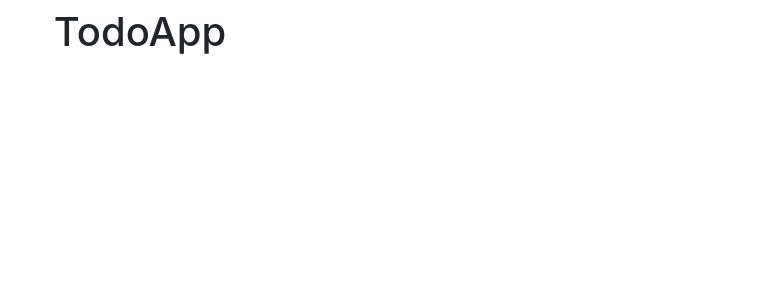
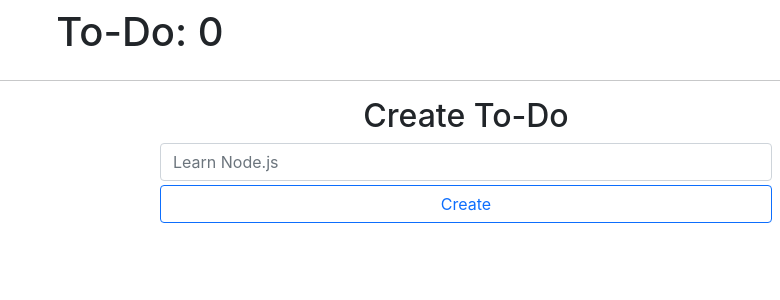
Before and after one commit to zJaaal/todo-react-app, a React (Vite) app: page / in a window 1280 px wide. Shown: the top 300 px of the page, without its empty margins (500-1280 px from the left). Built offline with nearby package versions, Linux system fonts and the light colour scheme.

Commit message:
Added useReducer
Simple functionality for todoReducer

```diff
--- a/src/TodoApp.jsx
+++ b/src/TodoApp.jsx
@@ -1,9 +1,99 @@
-import React from "react";
+import React, { useEffect, useReducer, useState } from "react";
+import useForm from "./hooks/useForm";
+import todoReducer from "./todoReducer";
+
+// This fucntion executes everytime you enter the app for the first time
+const init = () => {
+  return JSON.parse(localStorage.getItem("TO-DOS")) || [];
+};
 
 const TodoApp = () => {
+  //The useReducer use a dispath to execute an action
+  const [todos, dispatch] = useReducer(todoReducer, [], init);
+
+  const [{ description }, handleInputChange, reset] = useForm({
+    description: "",
+  });
+
+  useEffect(() => {
+    localStorage.setItem("TO-DOS", JSON.stringify(todos));
+  }, [todos]);
+
+  const handleSubmit = (e) => {
+    e.preventDefault();
+
+    let desc = description.trim();
+
+    if (!desc.length) return;
+
+    const newTodo = {
+      id: Date.now(),
+      desc: desc,
+      done: false,
+    };
+
+    dispatch({ type: "ADD", payload: newTodo });
+
+    reset();
+  };
+
+  const handleDelete = (id) => {
+    dispatch({ type: "DELETE", payload: id });
+  };
+
+  const handleDone = (id) => {
+    dispatch({ type: "TOGGLE", payload: id });
+  };
+
   return (
-    <div className="d-flex justify-content-center mt-2">
-      <h1>TodoApp</h1>
+    <div className="d-flex flex-column mt-2">
+      <h1 className="d-flex justify-content-center">To-Do: {todos.length}</h1>
+      <hr />
+      <div className="row">
+        <div className="col-6">
+          <ul className="list-group list-group-flush">
+            {todos.map((todo, i) => (
+              <li
+                className="list-group-item d-flex align-items-center justify-content-between"
+                key={todo.id}
+              >
+                <p
+                  className={`${todo.done && "complete"}` /*Short circuit*/}
+                  onClick={() => handleDone(todo.id)}
+                >
+                  #{i + 1} {todo.desc}
+                </p>
+                <button
+                  className="btn btn-danger"
+                  onClick={() => handleDelete(todo.id)}
+                >
+                  Delete
+                </button>
+              </li>
+            ))}
+          </ul>
+        </div>
+        <div className="col-6">
+          <h2 className="text-center">Create To-Do</h2>
+          <form onSubmit={handleSubmit} className="d-flex flex-column m-2">
+            <input
+              type="text"
+              name="description"
+              className="form-control"
+              placeholder="Learn Node.js"
+              autoComplete="off"
+              value={description}
+              onChange={handleInputChange}
+            />
+            <button
+              className=" btn btn-outline-primary btn-block mt-1"
+              type="submit"
+            >
+              Create
+            </button>
+          </form>
+        </div>
+      </div>
     </div>
   );
 };
--- /dev/null
+++ b/src/hooks/useForm.js
@@ -0,0 +1,18 @@
+import { useState } from "react";
+
+const useForm = (initialValue = {}) => {
+  const [values, setValues] = useState(initialValue);
+  const reset = () => {
+    setValues(initialValue);
+  };
+  const handleInputChange = ({ target }) => {
+    setValues({
+      ...values,
+      [target.name]: target.value, //Access to the property of the object that has the name of the input
+    });
+  };
+
+  return [values, handleInputChange, reset];
+};
+
+export default useForm;
--- a/src/index.css
+++ b/src/index.css
@@ -11,3 +11,11 @@ code {
   font-family: source-code-pro, Menlo, Monaco, Consolas, 'Courier New',
     monospace;
 }
+
+p {
+  margin: 0;
+}
+
+.complete {
+  text-decoration: line-through;
+}
--- /dev/null
+++ b/src/todoReducer.js
@@ -0,0 +1,23 @@
+import React from "react";
+
+const todoReducer = (state = [], action) => {
+  switch (action.type) {
+    case "ADD":
+      return [...state, action.payload];
+
+    case "DELETE":
+      return state.filter((todo) => todo.id !== action.payload);
+
+    case "TOGGLE":
+      return state.map((todo) =>
+        todo.id === action.payload ? { ...todo, done: !todo.done } : todo
+      );
+    // case "UPDATE":
+    //   break;
+
+    default:
+      return state;
+  }
+};
+
+export default todoReducer;
```
